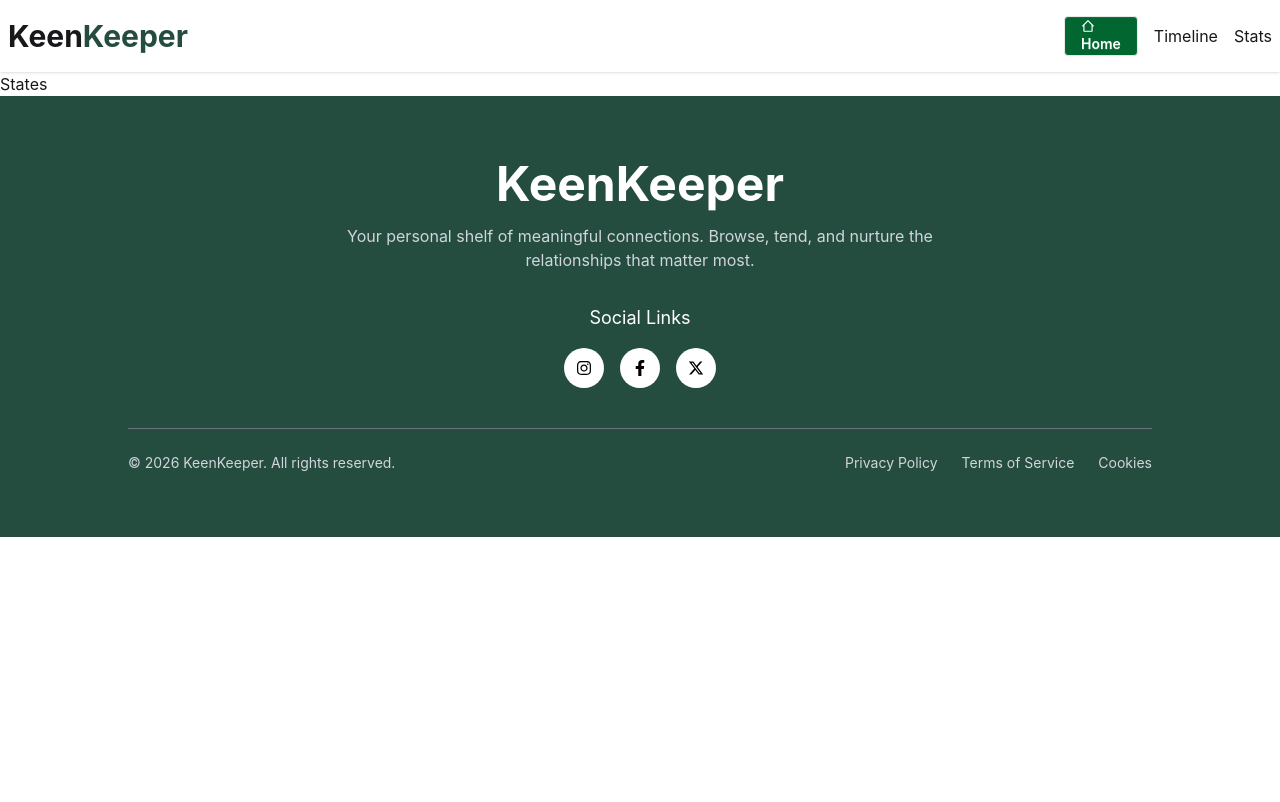
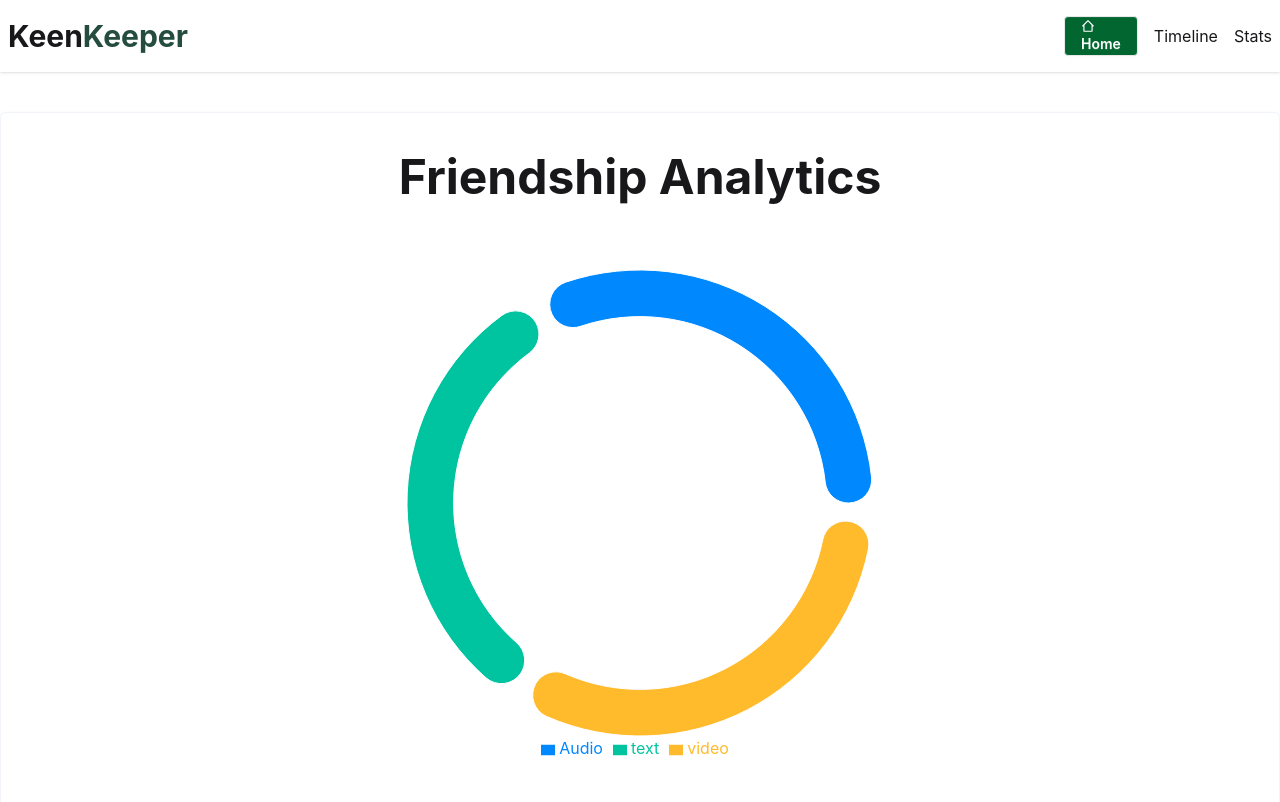
Before and after one commit to Nahidahamedridoy/A-7-Keen-Keeper, a React (Vite) app: page /states in a window 1280 px wide. Shown: the top 802 px of the page. Built offline with nearby package versions, Linux system fonts and the light colour scheme.

Commit message:
Readme file added

```diff
--- a/package.json
+++ b/package.json
@@ -16,6 +16,8 @@
     "react-icons": "^5.6.0",
     "react-router": "^7.14.1",
     "react-spinners": "^0.17.0",
+    "react-toastify": "^11.0.5",
+    "recharts": "^3.8.1",
     "tailwindcss": "^4.2.2"
   },
   "devDependencies": {
--- a/src/context/InstallAppsProvider.jsx
+++ b/src/context/InstallAppsProvider.jsx
@@ -7,10 +7,16 @@ const InstallAppsProvider = ({children}) => {
 
      const [calledFriends , setCalledFriends] = useState([]);
 
+
     const data = {
        calledFriends,
        setCalledFriends,
+
     }
+        //  const [timeline , setTimeline] =useState([]);
+
+
+
 
     return  <InstallAppsContext.Provider value={data}>
         {children}
--- a/src/layout/RootLayout.jsx
+++ b/src/layout/RootLayout.jsx
@@ -3,6 +3,7 @@ import { Outlet, useNavigation } from 'react-router';
 import Navbar from '../components/shared/Navbar';
 import Footer from '../components/shared/Footer';
 import { GridLoader } from 'react-spinners';
+import { ToastContainer } from 'react-toastify';
 
 
 const RootLayout = () => {
@@ -13,6 +14,8 @@ const RootLayout = () => {
             {navigation.state==="loading" ? <GridLoader />: <Outlet />}
 
             <Footer/>
+
+            <ToastContainer />
         </div>
     );
 };
--- a/src/pages/friendDetails/FriendsDetails.jsx
+++ b/src/pages/friendDetails/FriendsDetails.jsx
@@ -6,6 +6,7 @@ import AudioImg from '../../assets/call.png';
 import TextImg from '../../assets/text.png';
 import videoImg from '../../assets/video.png';
 import { InstallAppsContext } from '../../context/InstallAppsContext';
+import { toast } from 'react-toastify';
 
 
 const FriendsDetails = () => {
@@ -22,11 +23,13 @@ const FriendsDetails = () => {
     const expectedApp = friends.find((friend) => String(friend.id) === id);
     // console.log(id, "id");
 
-    const handleCalledFriend = () =>{
-        setCalledFriends([...calledFriends , expectedApp]);
+    const handleCalledFriend = (type) =>{
+
+        setCalledFriends([...calledFriends , {...expectedApp , type}]);
+        toast.success(`${expectedApp.name} Calling Successful!`);
     }
 
-    console.log(calledFriends)
+    // console.log(calledFriends)
 
     return (
         <div className="min-h-screen bg-gray-100 p-4 md:p-8">
@@ -110,18 +113,18 @@ const FriendsDetails = () => {
 
                              {/* audio button */}
 
-                            <button onClick={handleCalledFriend } className="border rounded-xl py-6 flex flex-col items-center gap-2 hover:bg-gray-50">
+                            <button onClick={() => handleCalledFriend ("call") } className="border rounded-xl py-6 flex flex-col items-center gap-2 hover:bg-gray-50">
                                 <img src={AudioImg} alt="" />
                                 <span>Call</span>
                             </button>
 
                             {/* text button */}
-                            <button onClick={handleCalledFriend} className="border rounded-xl py-6 flex flex-col items-center gap-2 hover:bg-gray-50">
+                            <button onClick={() => handleCalledFriend ("text")} className="border rounded-xl py-6 flex flex-col items-center gap-2 hover:bg-gray-50">
                                 <img src={TextImg} alt="" />
                                 <span>Text</span>
                             </button>
                             {/* video button */}
-                            <button onClick={handleCalledFriend} className="border rounded-xl py-6 flex flex-col items-center gap-2 hover:bg-gray-200">
+                            <button onClick={() => handleCalledFriend ("video")} className="border rounded-xl py-6 flex flex-col items-center gap-2 hover:bg-gray-200">
                                 <img src={videoImg} alt="" />
                                 <span>Video</span>
                             </button>
--- a/src/pages/states/States.jsx
+++ b/src/pages/states/States.jsx
@@ -1,9 +1,41 @@
-import React from 'react';
+import React, { useContext } from 'react';
+import { Legend, Pie, PieChart, Tooltip } from 'recharts';
+import { InstallAppsContext } from '../../context/InstallAppsContext';
 
 const States = () => {
+
+
+    const { calledFriends } = useContext(InstallAppsContext)
+    console.log(calledFriends, "calledFriends")
+
+
+
+    const data = [
+        { name: "Audio", value: 300, fill: "#0088FE" },
+        { name: "text", value: 300, fill: "#00C49F" },
+        { name: "video", value: 300, fill: "#FFBB2B" },
+
+    ]
+
     return (
-        <div>
-            States
+        <div className="my-10 shadow p-10 rounded-md border border-slate-100 container mx-auto">
+            <h1 className='font-bold text-5xl mb-16 text-center'>Friendship Analytics</h1>
+            <PieChart style={{ width: '100%', maxWidth: '500px', maxHeight: '80vh', margin: "auto", aspectRatio: 1 }} responsive>
+                <Pie
+                    data={data}
+                    innerRadius="80%"
+                    outerRadius="100%"
+                    // Corner radius is the rounded edge of each pie slice
+                    cornerRadius="50%"
+                    fill="#8884d8"
+                    // padding angle is the gap between each pie slice
+                    paddingAngle={5}
+                    dataKey="value"
+                    isAnimationActive={true}
+                />
+                <Legend />
+                <Tooltip />
+            </PieChart>
         </div>
     );
 };
--- a/src/pages/timeline/TimeLine.jsx
+++ b/src/pages/timeline/TimeLine.jsx
@@ -1,20 +1,38 @@
 import React, { useContext } from 'react';
 import { InstallAppsContext } from '../../context/InstallAppsContext';
+import { IoCall } from 'react-icons/io5';
+import { FiFileText } from 'react-icons/fi';
+import { FaVideo } from 'react-icons/fa';
+
 
 const TimeLine = () => {
 
-    const { calledFriends, setCalledFriends } = useContext(InstallAppsContext)
-    console.log(calledFriends, "contextData");
+    const { calledFriends } = useContext(InstallAppsContext);
 
     return (
         <div className='container mx-auto my-10'>
             {
-                calledFriends.map((call, ind) => {
-                    return <div key={ind} className='flex gap-4 items-center shadow p-4 mb-4 rounded-md bg-slate-200'>
-                        <img src={call.picture} alt="" className='h-[120px] w-auto' />
-                        <h2 className='font-semibold text-2xl'>{call.email}</h2>
-                        <h2 className='font-semibold text-2xl'>{call.bio}</h2>
-                    </div>
+                calledFriends.length === 0
+                ? <h2 className='font-bold text-4xl text-center my-5'>No Data History found!</h2>
+                : calledFriends.map((call, ind) => {
+                    return (
+                        <div key={ind} className='flex gap-4 items-center shadow p-4 mb-4 rounded-md bg-slate-50'>
+
+                            {
+                                call.type === "call" ? <IoCall />
+                                : call.type === "text" ? <FiFileText />
+                                : call.type === "video" ? <FaVideo />
+                                : null
+                            }
+
+                            <h2 className='font-semibold text-2xl'>{call.type}</h2>
+                            <p className='text-gray-400 text-xl '>with {call.name}</p>
+
+                            <p className="text-sm text-gray-500 mt-1">
+                                {call.next_due_date}
+                            </p>
+                        </div>
+                    );
                 })
             }
         </div>
```
Also changed, not shown: src/context/InstallAppsContext.jsx (line endings or trailing spaces), 2 other files (tests, documents, lock files or other folders).
